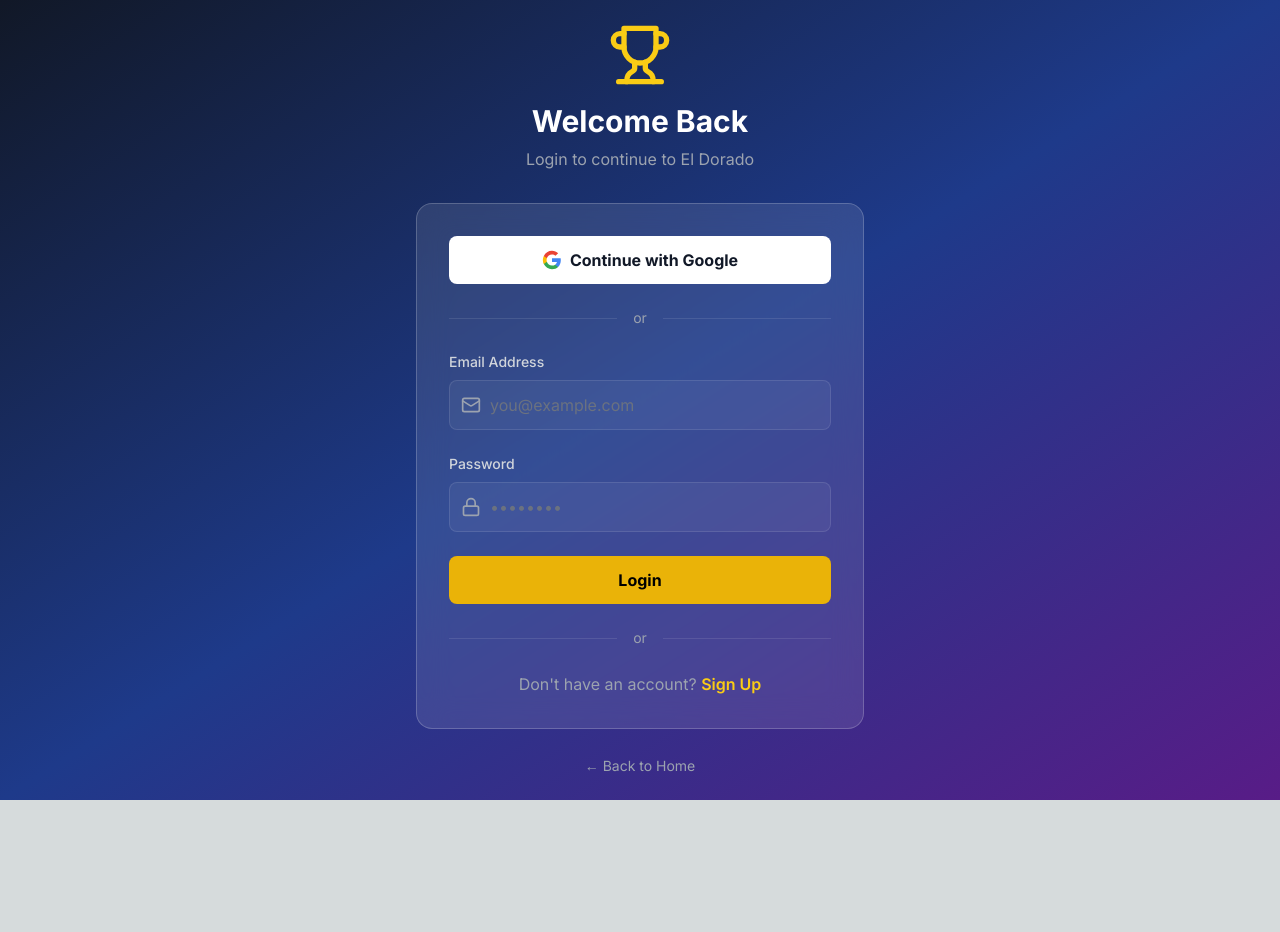
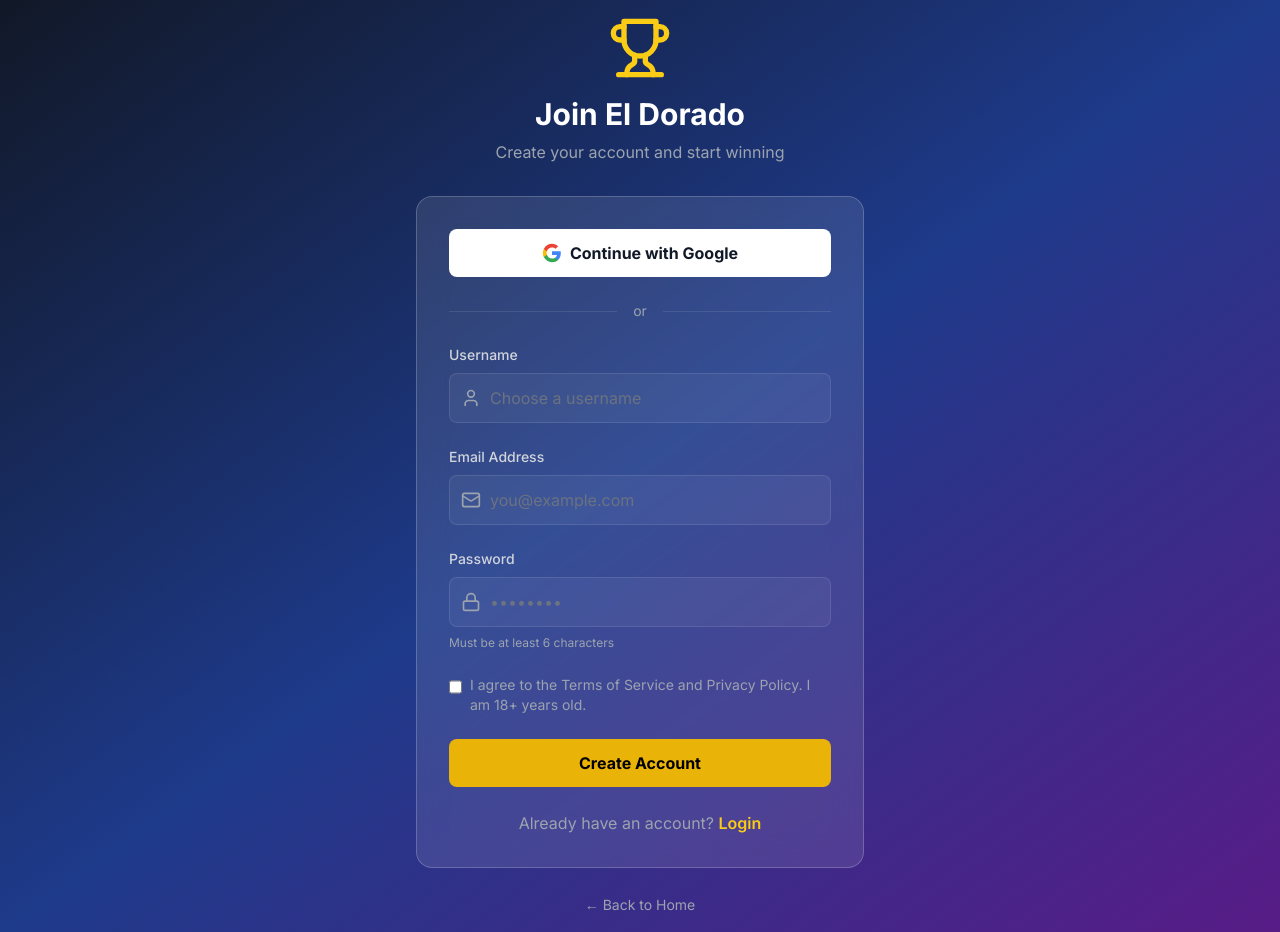
Before and after one commit to 3jikeanekwe/3l-Dorado, a Next.js app: page /signup in a window 1280 px wide. Before the commit the page ends 800 px from the top, so only its background shows below. Built offline with nearby package versions, Linux system fonts and the light colour scheme; no server answers; what @supabase/auth-helpers-nextjs would draw is missing.

Commit message:
Update page.tsx

```diff
--- a/app/(auth)/signup/page.tsx
+++ b/app/(auth)/signup/page.tsx
@@ -3,33 +3,40 @@
 import { useState } from 'react'
 import { useRouter } from 'next/navigation'
 import Link from 'next/link'
-import { signInWithEmail, signInWithGoogle } from '@/lib/firebase/auth-sync'
-import { Trophy, Mail, Lock, AlertCircle } from 'lucide-react'
+import { signUpWithEmail, signInWithGoogle } from '@/lib/firebase/auth-sync'
+import { Trophy, Mail, Lock, User, AlertCircle, CheckCircle } from 'lucide-react'
 
-export default function LoginPage() {
+export default function SignupPage() {
   const router = useRouter()
 
   const [email, setEmail] = useState('')
   const [password, setPassword] = useState('')
+  const [username, setUsername] = useState('')
   const [loading, setLoading] = useState(false)
   const [error, setError] = useState<string | null>(null)
+  const [success, setSuccess] = useState(false)
 
-  const handleEmailLogin = async (e: React.FormEvent) => {
+  const handleEmailSignup = async (e: React.FormEvent) => {
     e.preventDefault()
     setLoading(true)
     setError(null)
+    setSuccess(false)
 
-    const result = await signInWithEmail(email, password)
+    const result = await signUpWithEmail(email, password, username)
 
     if (result.success) {
-      router.push('/lobby')
+      setSuccess(true)
+      setTimeout(() => {
+        router.push('/lobby')
+      }, 2000)
     } else {
-      setError(result.error || 'Failed to login')
-      setLoading(false)
+      setError(result.error || 'Failed to create account')
     }
+
+    setLoading(false)
   }
 
-  const handleGoogleLogin = async () => {
+  const handleGoogleSignup = async () => {
     setLoading(true)
     setError(null)
 
@@ -38,7 +45,7 @@
     if (result.success) {
       router.push('/lobby')
     } else {
-      setError(result.error || 'Failed to login with Google')
+      setError(result.error || 'Failed to sign up with Google')
       setLoading(false)
     }
   }
@@ -51,11 +58,11 @@
           <div className="flex justify-center mb-4">
             <Trophy className="h-16 w-16 text-yellow-400" />
           </div>
-          <h1 className="text-3xl font-bold text-white mb-2">Welcome Back</h1>
-          <p className="text-gray-400">Login to continue to El Dorado</p>
+          <h1 className="text-3xl font-bold text-white mb-2">Join El Dorado</h1>
+          <p className="text-gray-400">Create your account and start winning</p>
         </div>
 
-        {/* Login Form */}
+        {/* Signup Form */}
         <div className="bg-white/10 backdrop-blur-lg rounded-2xl p-8 border border-white/20">
           {error && (
             <div className="mb-6 p-4 bg-red-500/20 border border-red-500/50 rounded-lg flex items-start space-x-3">
@@ -64,9 +71,16 @@
             </div>
           )}
 
-          {/* Google Login Button */}
+          {success && (
+            <div className="mb-6 p-4 bg-green-500/20 border border-green-500/50 rounded-lg flex items-start space-x-3">
+              <CheckCircle className="h-5 w-5 text-green-400 flex-shrink-0 mt-0.5" />
+              <p className="text-green-200 text-sm">Account created successfully! Redirecting...</p>
+            </div>
+          )}
+
+          {/* Google Sign Up Button */}
           <button
-            onClick={handleGoogleLogin}
+            onClick={handleGoogleSignup}
             type="button"
             disabled={loading}
             className="w-full mb-6 py-3 px-4 bg-white text-gray-900 rounded-lg hover:bg-gray-100 transition font-bold flex items-center justify-center space-x-2 disabled:opacity-50"
@@ -87,7 +101,28 @@
             <div className="flex-1 border-t border-white/10"></div>
           </div>
 
-          <form onSubmit={handleEmailLogin} className="space-y-6">
+          <form onSubmit={handleEmailSignup} className="space-y-6">
+            {/* Username */}
+            <div>
+              <label htmlFor="username" className="block text-sm font-medium text-gray-300 mb-2">
+                Username
+              </label>
+              <div className="relative">
+                <User className="absolute left-3 top-1/2 -translate-y-1/2 h-5 w-5 text-gray-400" />
+                <input
+                  id="username"
+                  type="text"
+                  value={username}
+                  onChange={(e) => setUsername(e.target.value)}
+                  required
+                  minLength={3}
+                  maxLength={20}
+                  className="w-full pl-10 pr-4 py-3 bg-white/5 border border-white/10 rounded-lg text-white placeholder-gray-500 focus:outline-none focus:ring-2 focus:ring-yellow-400 focus:border-transparent"
+                  placeholder="Choose a username"
+                />
+              </div>
+            </div>
+
             {/* Email */}
             <div>
               <label htmlFor="email" className="block text-sm font-medium text-gray-300 mb-2">
@@ -120,35 +155,42 @@
                   value={password}
                   onChange={(e) => setPassword(e.target.value)}
                   required
+                  minLength={6}
                   className="w-full pl-10 pr-4 py-3 bg-white/5 border border-white/10 rounded-lg text-white placeholder-gray-500 focus:outline-none focus:ring-2 focus:ring-yellow-400 focus:border-transparent"
                   placeholder="••••••••"
                 />
               </div>
+              <p className="mt-2 text-xs text-gray-400">Must be at least 6 characters</p>
+            </div>
+
+            {/* Terms */}
+            <div className="flex items-start space-x-2">
+              <input
+                type="checkbox"
+                required
+                className="mt-1 h-4 w-4 rounded border-white/20 bg-white/5 text-yellow-400 focus:ring-yellow-400"
+              />
+              <label className="text-sm text-gray-400">
+                I agree to the Terms of Service and Privacy Policy. I am 18+ years old.
+              </label>
             </div>
 
             {/* Submit Button */}
             <button
               type="submit"
-              disabled={loading}
+              disabled={loading || success}
               className="w-full py-3 bg-yellow-500 text-black rounded-lg hover:bg-yellow-400 transition font-bold disabled:opacity-50 disabled:cursor-not-allowed"
             >
-              {loading ? 'Logging in...' : 'Login'}
+              {loading ? 'Creating Account...' : 'Create Account'}
             </button>
           </form>
 
-          {/* Divider */}
-          <div className="my-6 flex items-center">
-            <div className="flex-1 border-t border-white/10"></div>
-            <span className="px-4 text-sm text-gray-400">or</span>
-            <div className="flex-1 border-t border-white/10"></div>
-          </div>
-
-          {/* Sign Up Link */}
-          <div className="text-center">
+          {/* Login Link */}
+          <div className="mt-6 text-center">
             <p className="text-gray-400">
-              Don't have an account?{' '}
-              <Link href="/signup" className="text-yellow-400 hover:text-yellow-300 font-semibold">
-                Sign Up
+              Already have an account?{' '}
+              <Link href="/login" className="text-yellow-400 hover:text-yellow-300 font-semibold">
+                Login
               </Link>
             </p>
           </div>
```
